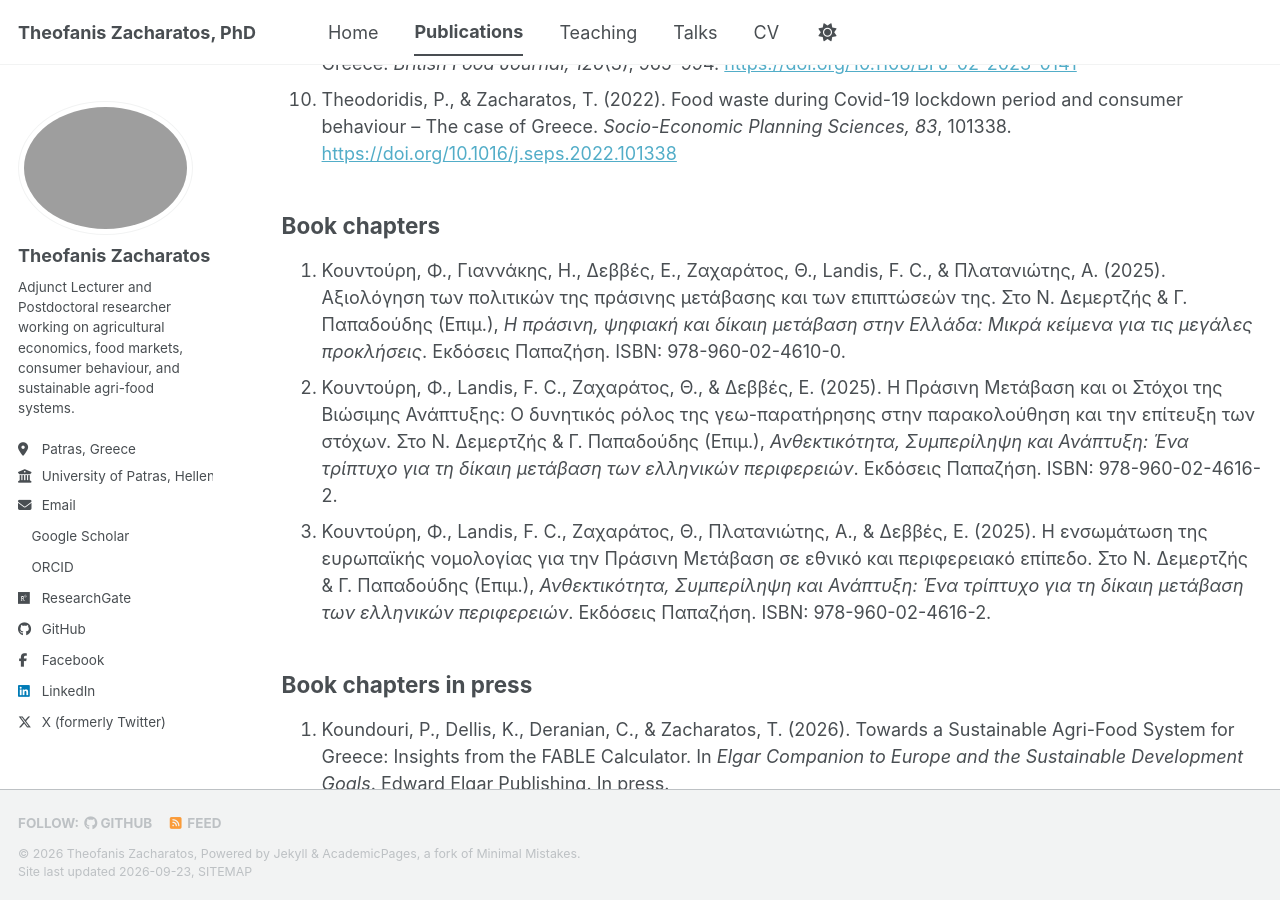
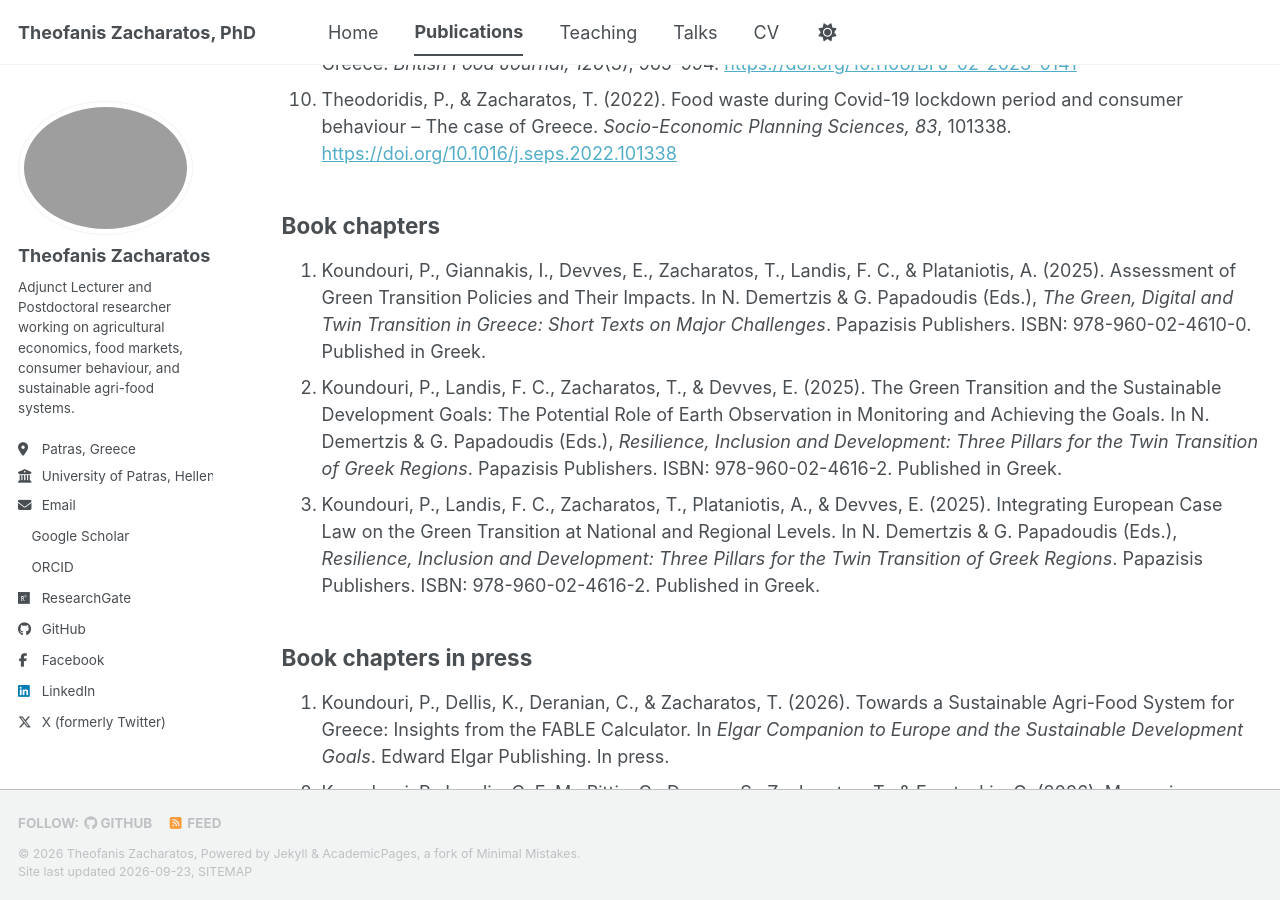
Before and after one commit to TheofanisZacharatos/theofaniszacharatos.github.io, a Jekyll site: the page built from _pages/publications.html, in a window 1280 px wide and 900 px high, scrolled down 889 px. Built offline with Jekyll 4.4.1, drawn with Linux system fonts in a browser that asks for light colours; a style sheet for code colours, icons or effects is not loaded.

Commit message:
Update publications.html

```diff
--- a/_pages/publications.html
+++ b/_pages/publications.html
@@ -91,35 +91,38 @@ author_profile: true
 
 <ol>
   <li>
-    Κουντούρη, Φ., Γιαννάκης, Η., Δεββές, Ε., Ζαχαράτος, Θ.,
-    Landis, F. C., &amp; Πλατανιώτης, Α. (2025).
-    Αξιολόγηση των πολιτικών της πράσινης μετάβασης και των επιπτώσεών της.
-    Στο Ν. Δεμερτζής &amp; Γ. Παπαδούδης (Επιμ.),
-    <em>Η πράσινη, ψηφιακή και δίκαιη μετάβαση στην Ελλάδα:
-    Μικρά κείμενα για τις μεγάλες προκλήσεις</em>.
-    Εκδόσεις Παπαζήση. ISBN: 978-960-02-4610-0.
+    Koundouri, P., Giannakis, I., Devves, E., Zacharatos, T.,
+    Landis, F. C., &amp; Plataniotis, A. (2025).
+    Assessment of Green Transition Policies and Their Impacts.
+    In N. Demertzis &amp; G. Papadoudis (Eds.),
+    <em>The Green, Digital and Twin Transition in Greece:
+    Short Texts on Major Challenges</em>.
+    Papazisis Publishers. ISBN: 978-960-02-4610-0.
+    Published in Greek.
   </li>
 
   <li>
-    Κουντούρη, Φ., Landis, F. C., Ζαχαράτος, Θ., &amp; Δεββές, Ε. (2025).
-    Η Πράσινη Μετάβαση και οι Στόχοι της Βιώσιμης Ανάπτυξης:
-    Ο δυνητικός ρόλος της γεω-παρατήρησης στην παρακολούθηση
-    και την επίτευξη των στόχων.
-    Στο Ν. Δεμερτζής &amp; Γ. Παπαδούδης (Επιμ.),
-    <em>Ανθεκτικότητα, Συμπερίληψη και Ανάπτυξη:
-    Ένα τρίπτυχο για τη δίκαιη μετάβαση των ελληνικών περιφερειών</em>.
-    Εκδόσεις Παπαζήση. ISBN: 978-960-02-4616-2.
+    Koundouri, P., Landis, F. C., Zacharatos, T., &amp; Devves, E. (2025).
+    The Green Transition and the Sustainable Development Goals:
+    The Potential Role of Earth Observation in Monitoring and
+    Achieving the Goals.
+    In N. Demertzis &amp; G. Papadoudis (Eds.),
+    <em>Resilience, Inclusion and Development:
+    Three Pillars for the Twin Transition of Greek Regions</em>.
+    Papazisis Publishers. ISBN: 978-960-02-4616-2.
+    Published in Greek.
   </li>
 
   <li>
-    Κουντούρη, Φ., Landis, F. C., Ζαχαράτος, Θ.,
-    Πλατανιώτης, Α., &amp; Δεββές, Ε. (2025).
-    Η ενσωμάτωση της ευρωπαϊκής νομολογίας για την Πράσινη Μετάβαση
-    σε εθνικό και περιφερειακό επίπεδο.
-    Στο Ν. Δεμερτζής &amp; Γ. Παπαδούδης (Επιμ.),
-    <em>Ανθεκτικότητα, Συμπερίληψη και Ανάπτυξη:
-    Ένα τρίπτυχο για τη δίκαιη μετάβαση των ελληνικών περιφερειών</em>.
-    Εκδόσεις Παπαζήση. ISBN: 978-960-02-4616-2.
+    Koundouri, P., Landis, F. C., Zacharatos, T.,
+    Plataniotis, A., &amp; Devves, E. (2025).
+    Integrating European Case Law on the Green Transition
+    at National and Regional Levels.
+    In N. Demertzis &amp; G. Papadoudis (Eds.),
+    <em>Resilience, Inclusion and Development:
+    Three Pillars for the Twin Transition of Greek Regions</em>.
+    Papazisis Publishers. ISBN: 978-960-02-4616-2.
+    Published in Greek.
   </li>
 </ol>
 
```
